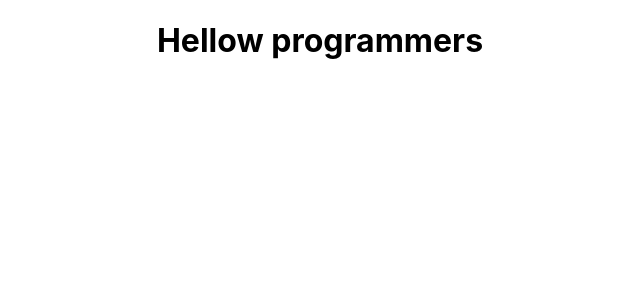
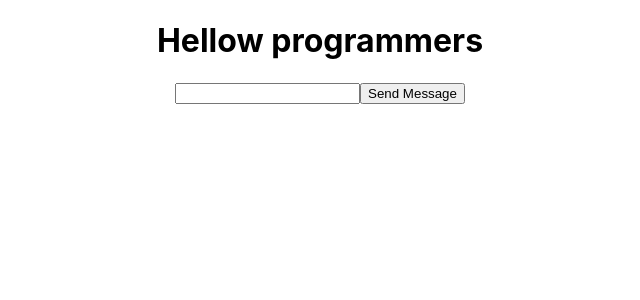
Before and after one commit to ehtishamasghar13/facebookMessengerClone, a React (Create React App) app in the folder facebook-mesenger-clone/: page / in a window 1280 px wide. Shown: the top 300 px of the page, without its empty margins (320-960 px from the left). Built offline with nearby package versions, Linux system fonts and the light colour scheme.

Commit message:
store message in array

```diff
--- a/facebook-mesenger-clone/src/App.js
+++ b/facebook-mesenger-clone/src/App.js
@@ -1,9 +1,21 @@
 import './App.css';
+import React, {useState} from 'react';
 
 function App() {
+  const [input, setInput]=useState('');
+  const [messages, setMessages] =useState(['Hellow','Hi','whatsup']);
+  console.log(input);
+  console.log(messages);
+  const sendMessage=(event) => {
+    //all the logic to send a message goes
+    setMessages([...messages, input]);
+    setInput('');
+  }
   return (
     <div className="App">
       <h1>Hellow programmers</h1>
+      <input value={input} onChange={event => setInput(event.target.value)} />
+      <button onClick={sendMessage}>Send Message</button>
     </div>
   );
 }
```
